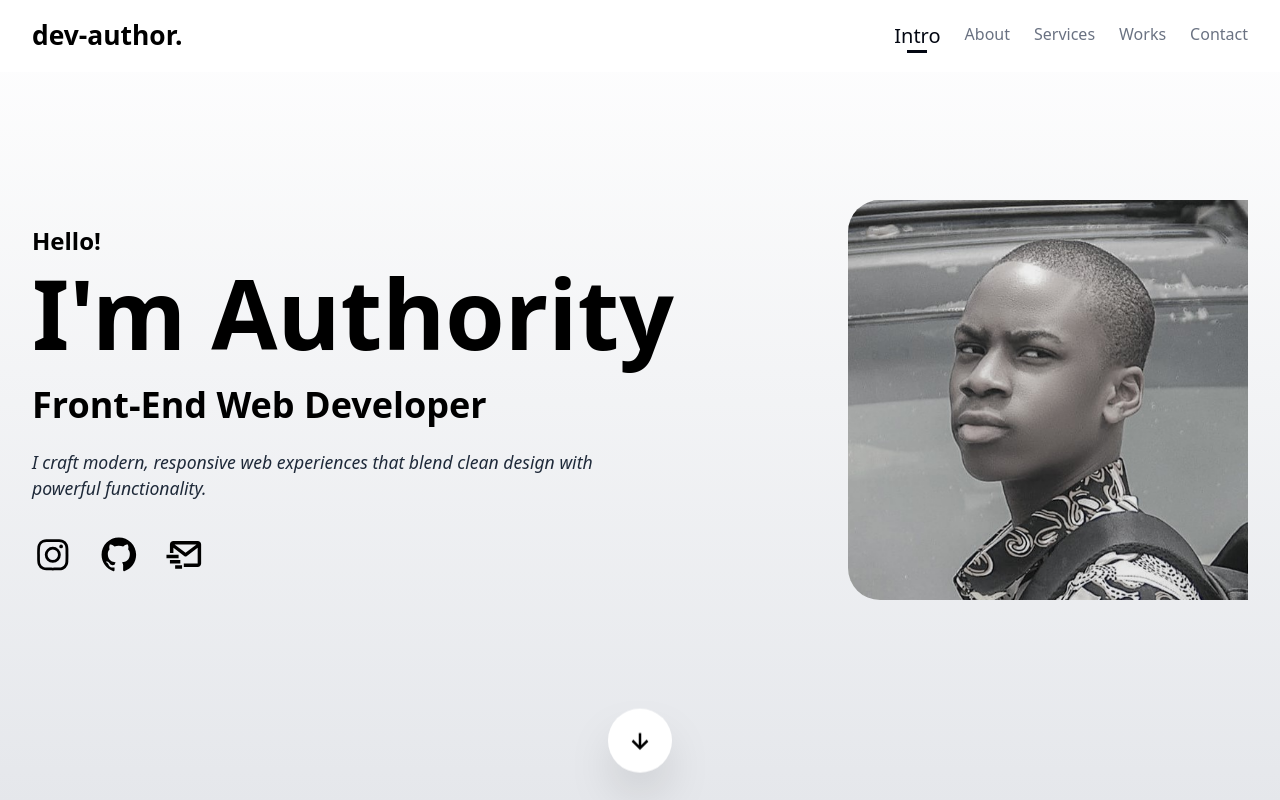
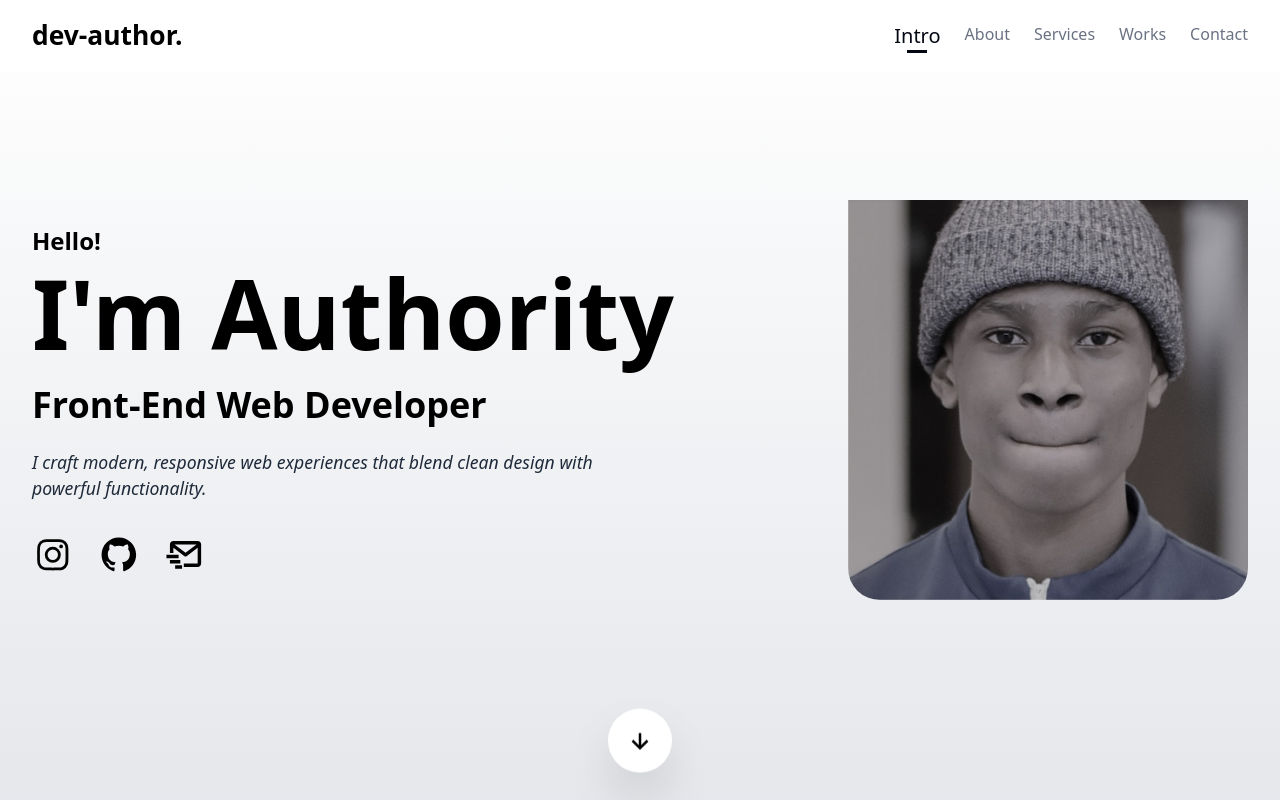
Before and after one commit to deauthor1234/portfolio, a React (Vite) app: page / in a window 1280 px wide. Shown: the top 800 px of the page. Built offline with nearby package versions, Linux system fonts and the light colour scheme.

Commit message:
Update profile image and make hero more responsive

```diff
--- a/src/components/Hero.jsx
+++ b/src/components/Hero.jsx
@@ -17,8 +17,8 @@ const Hero = () => {
                         <a className="group" href="mailto:dimejioladapo573@gmail.com" data-aos="zoom-in" data-aos-delay="1200"><BiMailSend className="group-hover:scale-115 duration-150" /></a>
                     </div>
                 </div>
-                <div className="min-w-[25rem] min-h-[25rem] rounded-r-4xl overflow-hidden relative rotate-y-180">
-                    <img src={profile2} alt="profile" className="size-full object-cover absolute scale-125" data-aos="zoom-out" />
+                <div className="min-w-[25rem] min-h-[25rem] max-[1200px]:min-w-[22rem] max-[1200px]:min-h-[22rem] rounded-b-4xl overflow-hidden relative rotate-y-180">
+                    <img src={profile2} alt="profile" className="size-full object-cover absolute" data-aos="zoom-out" />
                 </div>
             </div>
             <Link to="about" smooth={true} className="animate-bounce cursor-pointer size-16 flex justify-center items-center shadow-2xl text-xl rounded-full absolute bg-white bottom-4 left-[50%] translate-x-[-50%]">
```
Also changed, not shown: src/assets/images/profile.jpg.
